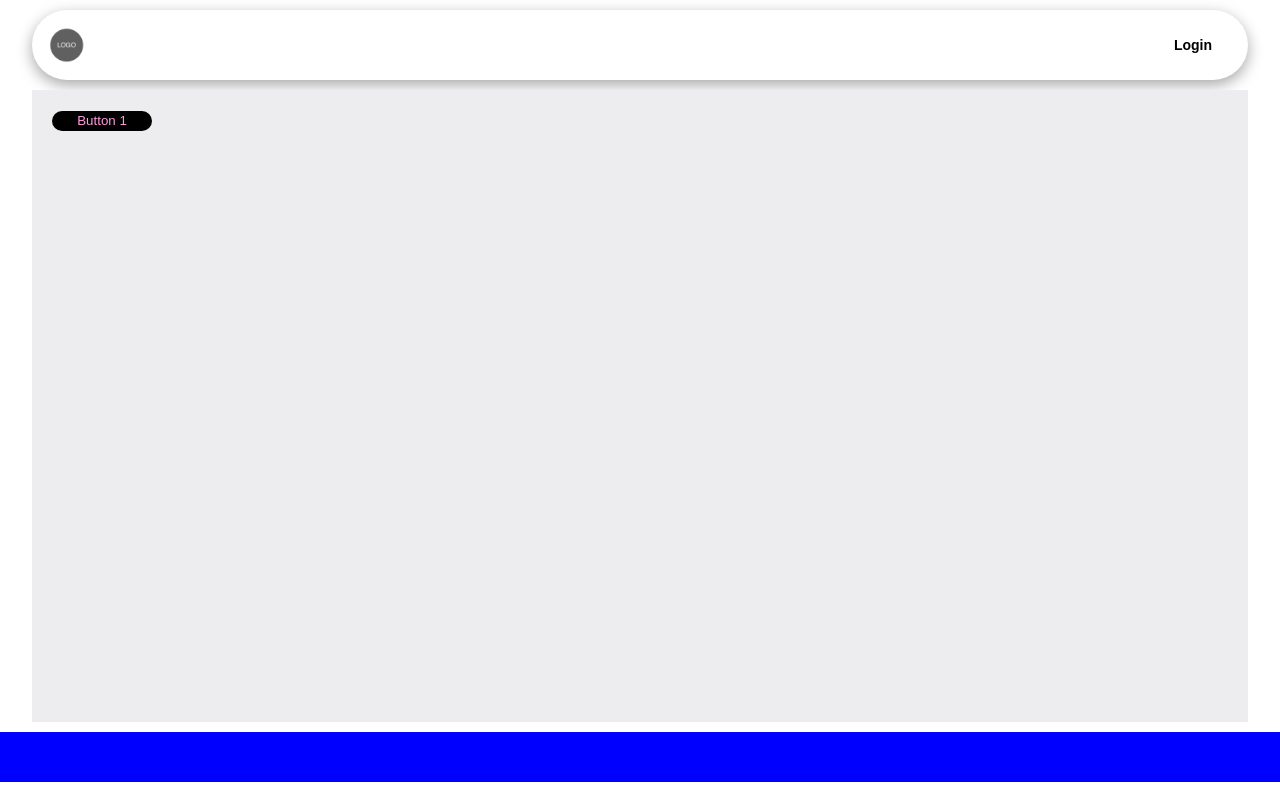
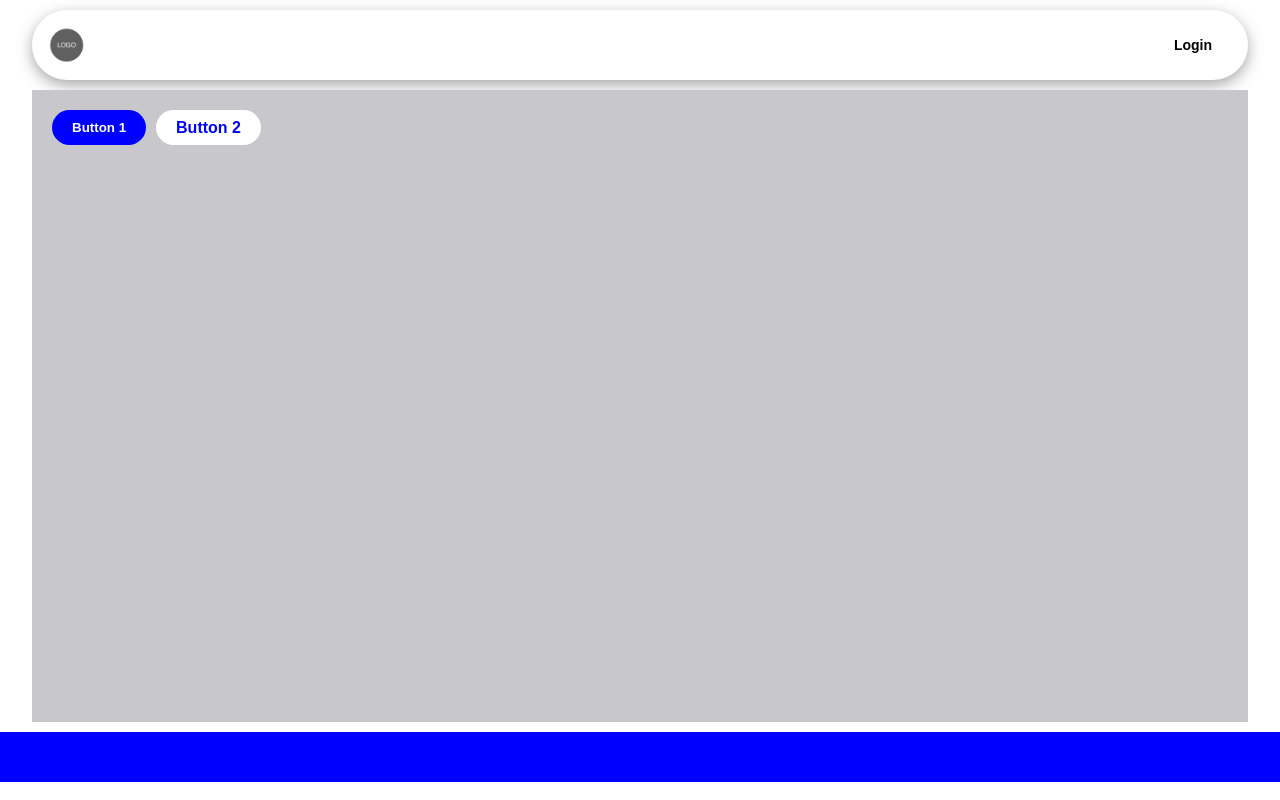
Before and after one commit to danilow200/studying-next, a Next.js app: page / in a window 1280 px wide. Built offline with nearby package versions, Linux system fonts and the light colour scheme.

Commit message:
feat: button component

```diff
--- a/src/components/Button/index.tsx
+++ b/src/components/Button/index.tsx
@@ -1,41 +1,69 @@
-import React from "react";
+import React, { useState } from "react";
+import { theme } from "../../styles/Theme";
 
 interface Props {
   border?: string;
   backgroundColor?: string;
   color?: string;
   children?: React.ReactNode;
+  fontFamily?: string;
+  fontSize?: string;
+  fontWeight?: string;
   height?: string;
   onClick?: () => void;
+  padding?: string;
   radius?: string;
+  secondary?: boolean;
   width?: string;
 }
 
+const Button: React.FC<Props> = (props) => {
   const defaultProps: Props = {
     border: 'none',
-    backgroundColor: '#000',
-    color: '#F9D',
+    backgroundColor: props.secondary ? theme.colors.secondary :theme.colors.primary,
+    color: props.secondary ? theme.colors.primary : theme.colors.secondary,
     children: '',
-    height: '20px',
+    height: '35px',
     radius: '999px',
-    width: '100px',
+    padding: '5px 20px',
+    width: '',
   }
 
-const Button: React.FC<Props> = (props) => {
+
   const mergedProps = { ...defaultProps, ...props };
+
+  const [isHovering, setIsHovering] = useState(false);
+
+  const handleMouseEnter = () => {
+    setIsHovering(true);
+  };
+
+  const handleMouseLeave = () => {
+    setIsHovering(false);
+  };
 
   return (
     <button
       onClick={mergedProps.onClick}
       style={{
-          backgroundColor: mergedProps.backgroundColor,
+        alignItems: 'center',
+        backgroundColor: isHovering ? mergedProps.color : mergedProps.backgroundColor,
         border: mergedProps.border,
         borderRadius: mergedProps.radius,
-          color: mergedProps.color,
+        color: isHovering ? mergedProps.backgroundColor : mergedProps.color,
+        display: 'flex',
+        fontFamily: mergedProps.fontFamily,
+        fontSize: mergedProps.fontSize,
+        fontWeight: mergedProps.fontWeight,
+        justifyContent: 'center',
         height: mergedProps.height,
+        padding: mergedProps.padding,
         width: mergedProps.width,
         transition: 'background-color 0.2s ease-in-out',
+        cursor: 'pointer',
       }}
+      onMouseEnter={handleMouseEnter}
+      onMouseLeave={handleMouseLeave}
     >
       {mergedProps.children}
     </button>
--- a/src/pages/index.tsx
+++ b/src/pages/index.tsx
@@ -4,18 +4,21 @@ import { Header } from "../components/Header";
 import Button from "../components/Button";
 
 const Container = styled.div`
+  display: flex;
+  gap: 10px;
   width: 95%;
   height: 79vh;
   margin: 10px auto;
   padding: 20px;
-  background: ${(props) => props.theme.colors.gray[12]};
+  background: ${(props) => props.theme.colors.gray[8]};
 `;
 
 export default function Home() {
   return <>
     <Header />
     <Container>
-      <Button>Button 1</Button>
+      <Button fontWeight="700">Button 1</Button>
+      <Button secondary fontWeight="900" fontSize="16px">Button 2</Button>
     </Container>
     <Footer />
   </>;
--- a/src/styles/theme.ts
+++ b/src/styles/theme.ts
@@ -14,6 +14,8 @@ export const theme = {
       11: '#A09FA6',
       12: '#EDEDEF'
     },
+    primary: '#0000FF',
+    secondary: '#FFFFFF',
   },
   breakpoints: {
     mobile: 'only screen and (max-width: 769px)',
```
Lines whose indentation alone changed are shown as unchanged.
